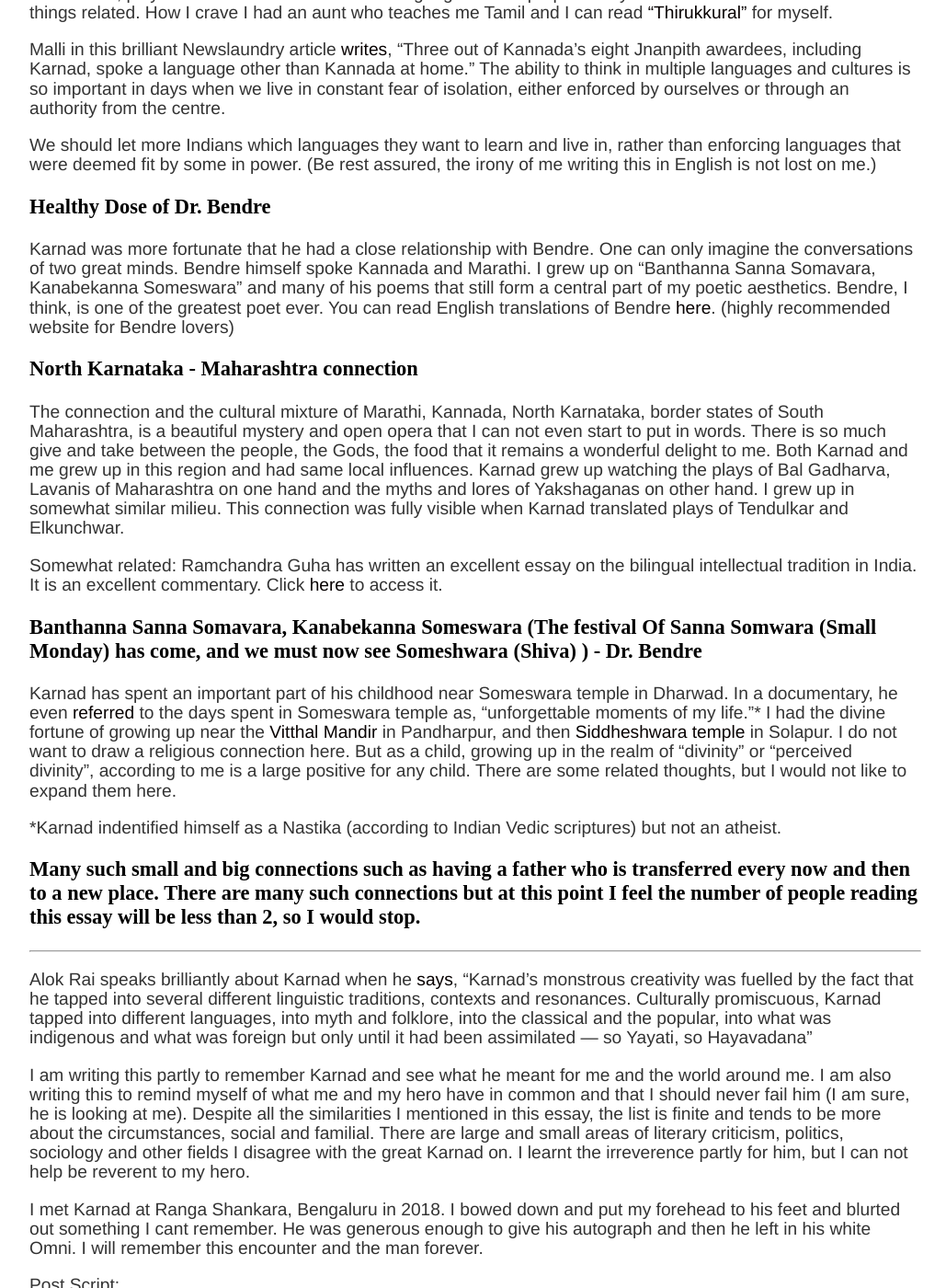
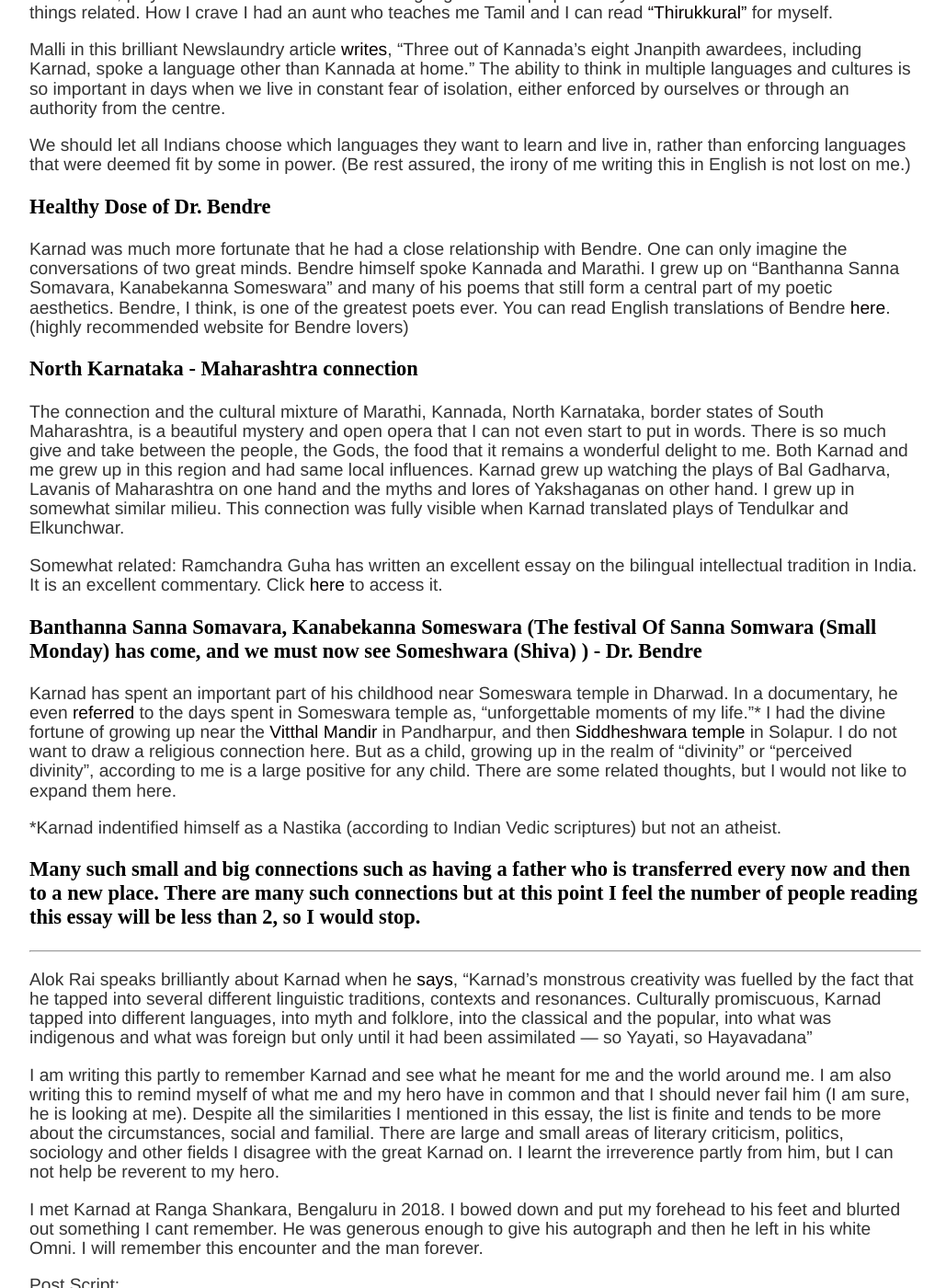
Before and after one commit to AbhiK24/abhik24.github.io, a Jekyll site: the page built from _posts/2020-02-17-Losing-Karnad-And-Finding-Myself.md, in a window 1280 px wide and 1400 px high, scrolled down 1376 px. Shown: the whole window at 92% size, without its empty margins (148-1177 px from the left). Built offline with Jekyll 4.4.1, drawn with Linux system fonts in a browser that asks for light colours; comment, search, counter and statistics services are not loaded.

Commit message:
Update 2020-02-17-Losing-Karnad-And-Finding-Myself.md

```diff
--- a/_posts/2020-02-17-Losing-Karnad-And-Finding-Myself.md
+++ b/_posts/2020-02-17-Losing-Karnad-And-Finding-Myself.md
@@ -29,12 +29,12 @@
 
 Malli in this brilliant Newslaundry article [writes](https://www.newslaundry.com/2019/06/15/girish-karnad-and-the-death-of-literary-multilingual-heritage), “Three out of Kannada’s eight Jnanpith awardees, including Karnad, spoke a language other than Kannada at home.” The ability to think in multiple languages and cultures is so important in days when we live in constant fear of isolation, either enforced by ourselves or through an authority from the centre.
 
-We should let more Indians which languages they want to learn and live in, rather than enforcing languages that were deemed fit by some in power. (Be rest assured, the irony of me writing this in English is not lost on me.)
+We should let all Indians choose which languages they want to learn and live in, rather than enforcing languages that were deemed fit by some in power. (Be rest assured, the irony of me writing this in English is not lost on me.)
 
 
 ### Healthy Dose of Dr. Bendre
 
-Karnad was more fortunate that he had a close relationship with Bendre. One can only imagine the conversations of two great minds. Bendre himself spoke Kannada and Marathi. I grew up on “Banthanna Sanna Somavara, Kanabekanna Someswara” and many of his poems that still form a central part of my poetic aesthetics. Bendre, I think, is one of the greatest poet ever. You can read English translations of Bendre [here](https://darabendreinenglish.com/tag/bendre-in-english/). (highly recommended website for Bendre lovers)
+Karnad was much more fortunate that he had a close relationship with Bendre. One can only imagine the conversations of two great minds. Bendre himself spoke Kannada and Marathi. I grew up on “Banthanna Sanna Somavara, Kanabekanna Someswara” and many of his poems that still form a central part of my poetic aesthetics. Bendre, I think, is one of the greatest poets ever. You can read English translations of Bendre [here](https://darabendreinenglish.com/tag/bendre-in-english/). (highly recommended website for Bendre lovers)
 
 
 ### North Karnataka - Maharashtra connection
@@ -58,7 +58,7 @@
 
 Alok Rai speaks brilliantly about Karnad when he [says](https://indianexpress.com/article/opinion/columns/girish-karnad-death-plays-tughlaq-theatre-gauri-lankesh-urban-naxal-intolerance-let-me-count-the-ways-5783513/), “Karnad’s monstrous creativity was fuelled by the fact that he tapped into several different linguistic traditions, contexts and resonances. Culturally promiscuous, Karnad tapped into different languages, into myth and folklore, into the classical and the popular, into what was indigenous and what was foreign but only until it had been assimilated — so Yayati, so Hayavadana”
 
-I am writing this partly to remember Karnad and see what he meant for me and the world around me. I am also writing this to remind myself of what me and my hero have in common and that I should never fail him (I am sure, he is looking at me). Despite all the similarities I mentioned in this essay, the list is finite and tends to be more about the circumstances, social and familial. There are large and small areas of literary criticism, politics, sociology and other fields I disagree with the great Karnad on. I learnt the irreverence partly for him, but I can not help be reverent to my hero.
+I am writing this partly to remember Karnad and see what he meant for me and the world around me. I am also writing this to remind myself of what me and my hero have in common and that I should never fail him (I am sure, he is looking at me). Despite all the similarities I mentioned in this essay, the list is finite and tends to be more about the circumstances, social and familial. There are large and small areas of literary criticism, politics, sociology and other fields I disagree with the great Karnad on. I learnt the irreverence partly from him, but I can not help be reverent to my hero.
 
 I met Karnad at Ranga Shankara, Bengaluru in 2018. I bowed down and put my forehead to his feet and blurted out something I cant remember. He was generous enough to give his autograph and then he left in his white Omni. I will remember this encounter and the man forever.
 
```
